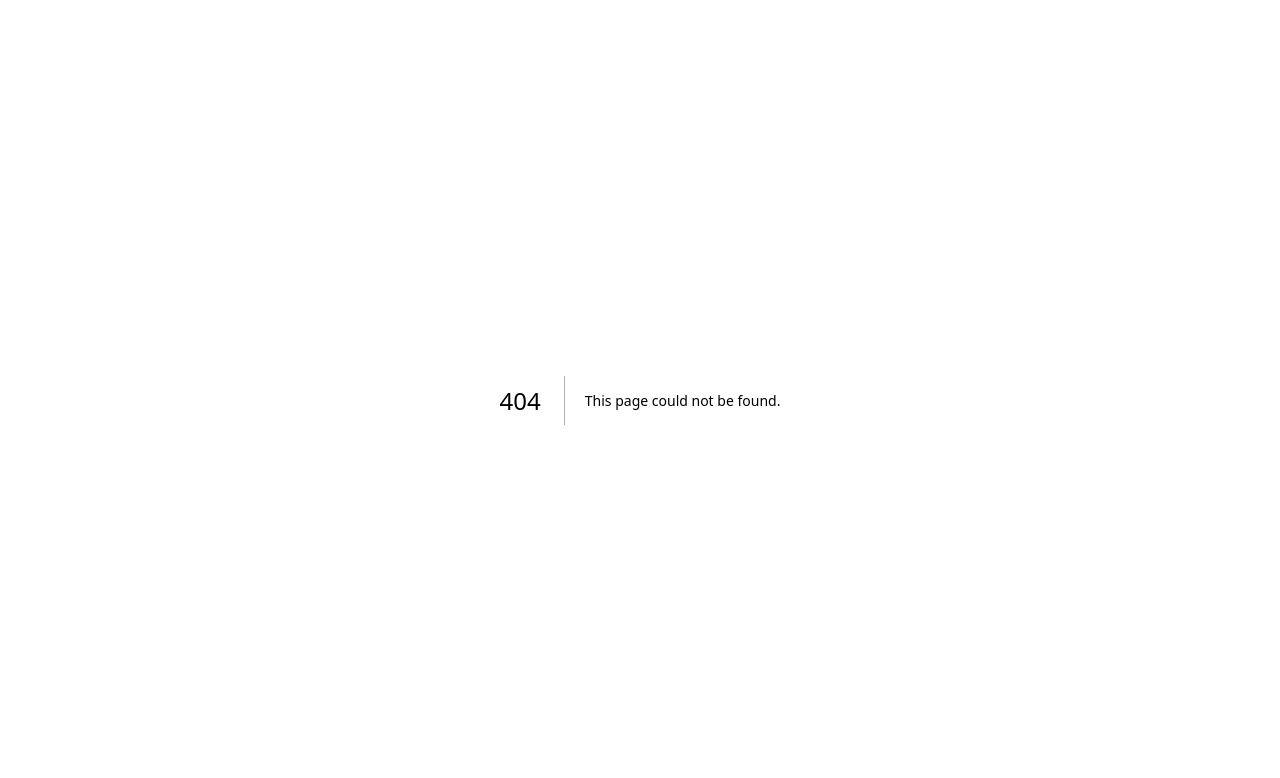
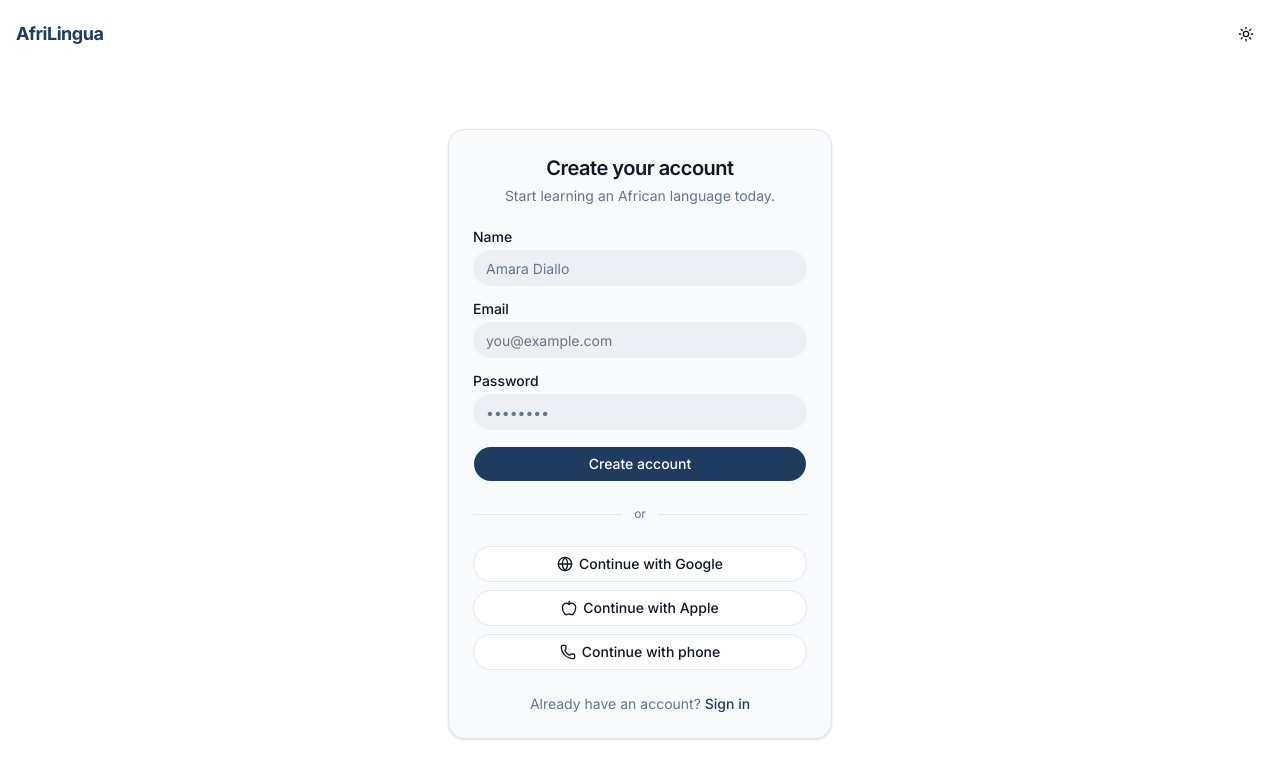
Before and after one commit to EucTech/AfriLingua, a Next.js app in the folder frontend/: page /register in a window 1280 px wide. Before the commit this address had no page. Shown: the top 778 px of the page. Built offline with nearby package versions, Linux system fonts and the light colour scheme.

Commit message:
feat: add register page

```diff
--- /dev/null
+++ b/frontend/app/(auth)/register/page.tsx
@@ -0,0 +1,31 @@
+import Link from "next/link";
+import { RegisterForm } from "@/features/auth/components/RegisterForm";
+import { SocialAuthButtons } from "@/features/auth/components/SocialAuthButtons";
+
+export default function RegisterPage() {
+  return (
+    <div className="space-y-6">
+      <div className="space-y-1 text-center">
+        <h1 className="text-foreground text-xl font-semibold tracking-tight">Create your account</h1>
+        <p className="text-muted-foreground text-sm">Start learning an African language today.</p>
+      </div>
+
+      <RegisterForm />
+
+      <div className="flex items-center gap-3">
+        <div className="border-border h-px flex-1 border-t" />
+        <span className="text-muted-foreground text-xs">or</span>
+        <div className="border-border h-px flex-1 border-t" />
+      </div>
+
+      <SocialAuthButtons />
+
+      <p className="text-muted-foreground text-center text-sm">
+        Already have an account?{" "}
+        <Link href="/login" className="text-primary font-medium hover:underline">
+          Sign in
+        </Link>
+      </p>
+    </div>
+  );
+}
```
